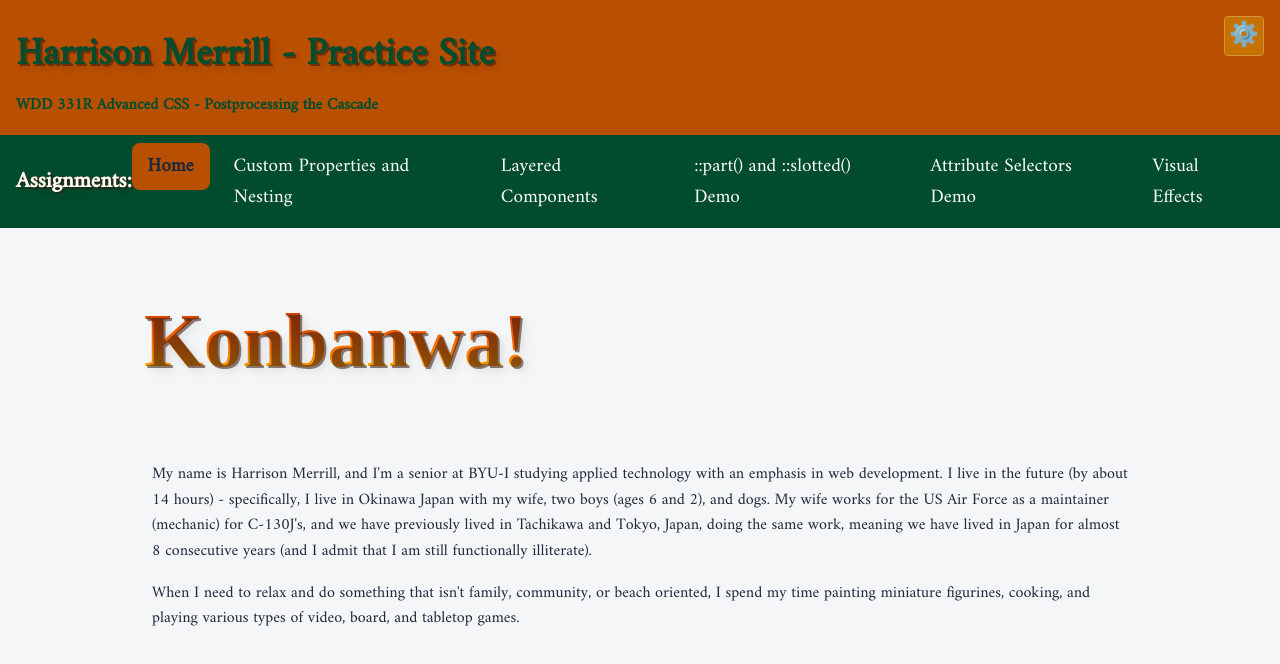
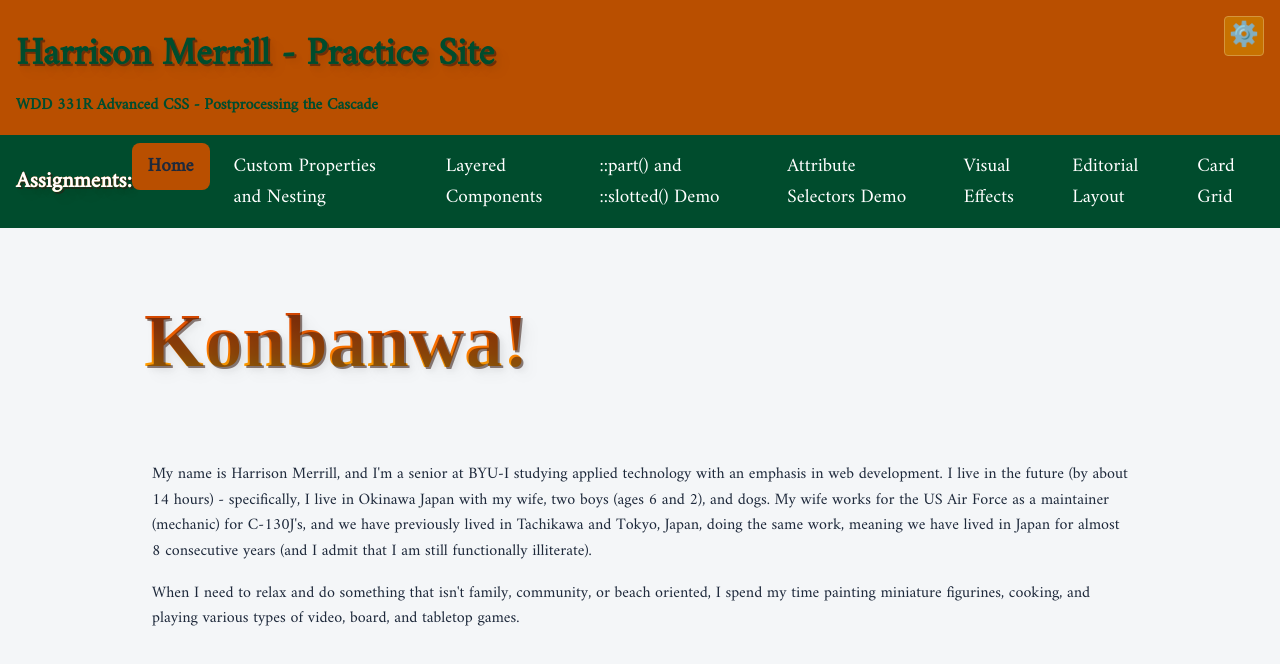
Before and after one commit to hwalkermerrill/wdd331R_aCSS, a website: page index.html in a window 1280 px wide. Drawn offline with Linux system fonts and the light colour scheme; a web font is replaced by a local one.

Commit message:
add assignment links

```diff
--- a/index.html
+++ b/index.html
@@ -72,8 +72,12 @@
 			<li><a href="unit-2/part-and-slotted/index.html"> ::part() and ::slotted() Demo</a></li>
 			<li><a href="demo/attributeSelectors.html"> Attribute Selectors Demo</a></li>
 			<li><a href="unit-3/visual-effects/index.html">Visual Effects</a></li>
+			<li><a href="unit-4/grid-layouts/editorial.html"> Editorial Layout</a></li>
+			<li><a href="unit-4/grid-layouts/cards.html"> Card Grid</a></li>
 		</ul>
 	</nav>
+
+	<!-- TODO: Add secondary nav bar/ cards for demos -->
 
 	<!-- CONTENT HERE -->
 	<main class="clearfix" id="maincontent">
```
Also changed, not shown: README.md.
